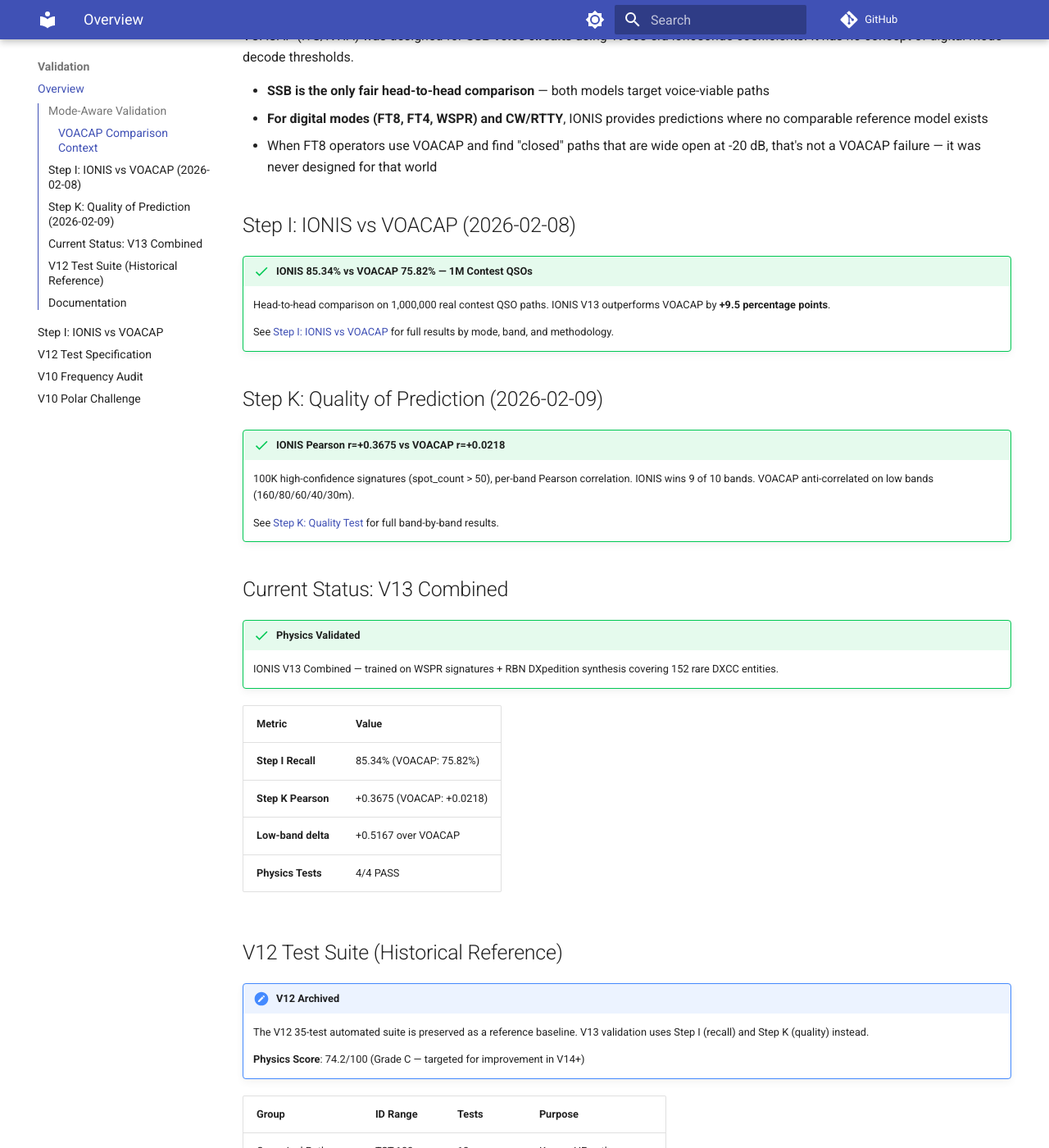
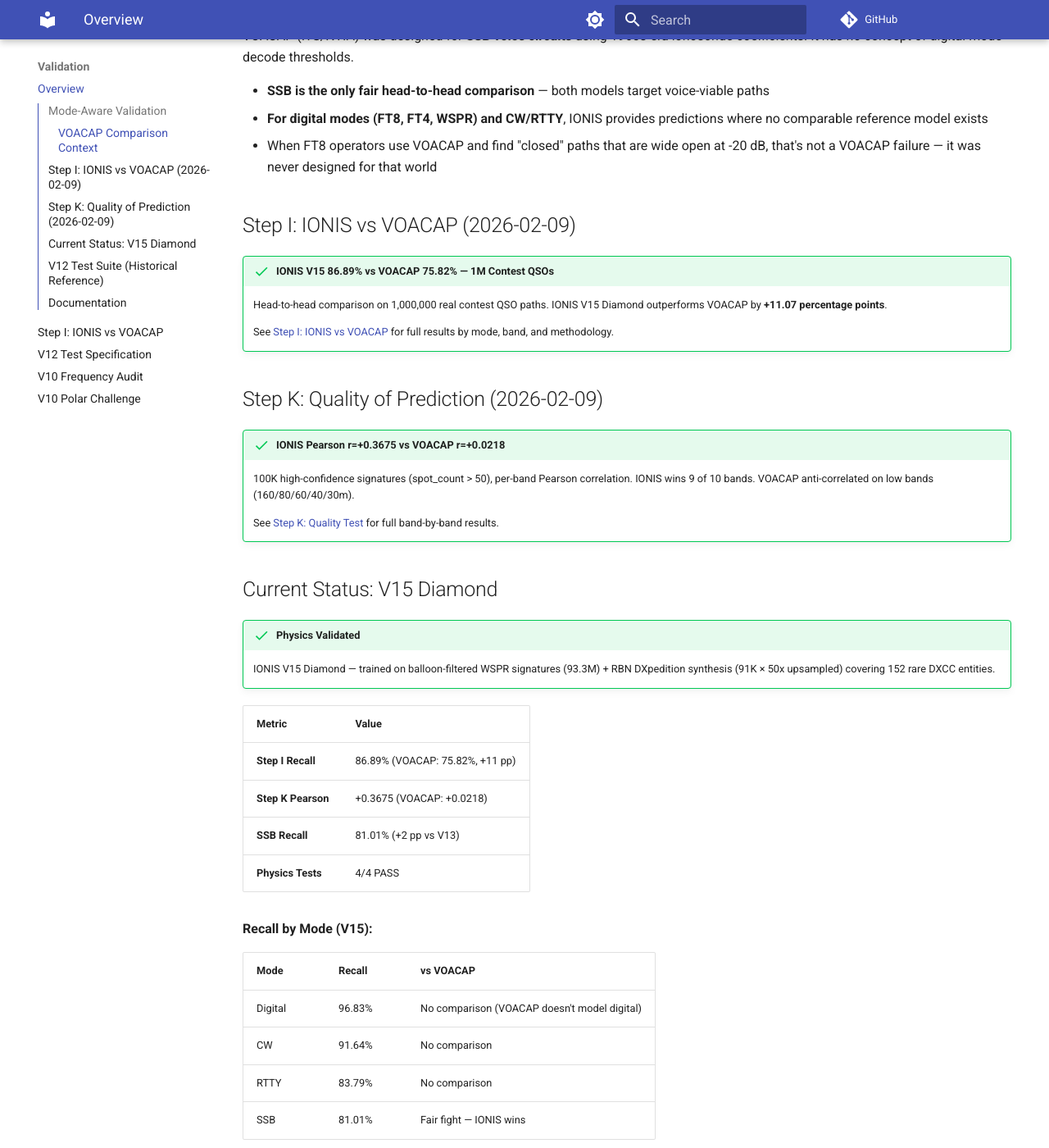
Before and after one commit to IONIS-AI/ionis-docs, an MkDocs documentation site: the page built from docs/validation/index.md, in a window 1280 px wide and 1400 px high, scrolled down 815 px. Shown: the whole window at 82% size. Built offline with MkDocs 1.6.1 and Material for MkDocs 9.7.7, drawn with Linux system fonts in a browser that asks for light colours; comment, search, counter and statistics services are not loaded; some of the changed text lies outside the part shown.

Commit message:
Update validation docs with V15 Diamond results
V15 Diamond Step I results:
- Overall Recall: 86.89% (+11.07 pp vs VOACAP)
- SSB: 81.01% (+2 pp vs V13, +5.2 pp vs VOACAP)
- CW: 91.64%
- RTTY: 83.79%
- Digital: 96.83%

Mode-aware thresholds table updated with V15 numbers.

Co-Authored-By: Claude Opus 4.5 <noreply@anthropic.com>

```diff
--- a/docs/validation/index.md
+++ b/docs/validation/index.md
@@ -8,13 +8,13 @@ IONIS predicts signal-to-noise ratio (SNR) — a physical quantity. The operatio
 question **"Can I work this path right now, on my mode?"** is answered by applying
 mode-specific thresholds to that prediction:
 
-| Mode Family | Threshold | Recall | Interpretation |
-|-------------|-----------|--------|----------------|
-| WSPR | -28 dB | ~95%+ | Model sees nearly all beacon paths |
-| FT8/FT4 | -20 dB | ~95%+ | Digital modes decode deep in the noise |
-| CW | -10 dB | ~90% | Most CW-viable paths detected |
-| RTTY | -5 dB | ~82% | Marginal paths begin to drop |
-| SSB | +5 dB | ~78% | Only strong paths survive for voice |
+| Mode Family | Threshold | Recall (V15) | Interpretation |
+|-------------|-----------|--------------|----------------|
+| WSPR | -28 dB | ~97% | Model sees nearly all beacon paths |
+| FT8/FT4 | -20 dB | 96.83% | Digital modes decode deep in the noise |
+| CW | -10 dB | 91.64% | Most CW-viable paths detected |
+| RTTY | -5 dB | 83.79% | Marginal paths begin to drop |
+| SSB | +5 dB | 81.01% | Only strong paths survive for voice |
 
 The model isn't "worse" at SSB — it correctly predicts marginal paths that clear the
 digital thresholds but fail for voice. The physics is right; the bar is just higher.
@@ -28,11 +28,11 @@ coefficients. It has no concept of digital mode decode thresholds.
 - **For digital modes (FT8, FT4, WSPR) and CW/RTTY**, IONIS provides predictions where no comparable reference model exists
 - When FT8 operators use VOACAP and find "closed" paths that are wide open at -20 dB, that's not a VOACAP failure — it was never designed for that world
 
-## Step I: IONIS vs VOACAP (2026-02-08)
+## Step I: IONIS vs VOACAP (2026-02-09)
 
-!!! success "IONIS 85.34% vs VOACAP 75.82% — 1M Contest QSOs"
+!!! success "IONIS V15 86.89% vs VOACAP 75.82% — 1M Contest QSOs"
     Head-to-head comparison on 1,000,000 real contest QSO paths.
-    IONIS V13 outperforms VOACAP by **+9.5 percentage points**.
+    IONIS V15 Diamond outperforms VOACAP by **+11.07 percentage points**.
 
     See [Step I: IONIS vs VOACAP](step_i_voacap_comparison.md) for
     full results by mode, band, and methodology.
@@ -45,18 +45,27 @@ coefficients. It has no concept of digital mode decode thresholds.
 
     See [Step K: Quality Test](step_k_quality_test.md) for full band-by-band results.
 
-## Current Status: V13 Combined
+## Current Status: V15 Diamond
 
 !!! success "Physics Validated"
-    IONIS V13 Combined — trained on WSPR signatures + RBN DXpedition synthesis
-    covering 152 rare DXCC entities.
+    IONIS V15 Diamond — trained on balloon-filtered WSPR signatures (93.3M) +
+    RBN DXpedition synthesis (91K × 50x upsampled) covering 152 rare DXCC entities.
 
 | Metric | Value |
 |--------|-------|
-| **Step I Recall** | 85.34% (VOACAP: 75.82%) |
+| **Step I Recall** | 86.89% (VOACAP: 75.82%, +11 pp) |
 | **Step K Pearson** | +0.3675 (VOACAP: +0.0218) |
-| **Low-band delta** | +0.5167 over VOACAP |
+| **SSB Recall** | 81.01% (+2 pp vs V13) |
 | **Physics Tests** | 4/4 PASS |
+
+**Recall by Mode (V15):**
+
+| Mode | Recall | vs VOACAP |
+|------|--------|-----------|
+| Digital | 96.83% | No comparison (VOACAP doesn't model digital) |
+| CW | 91.64% | No comparison |
+| RTTY | 83.79% | No comparison |
+| SSB | 81.01% | Fair fight — IONIS wins |
 
 ## V12 Test Suite (Historical Reference)
 
```
Also changed, not shown: docs/validation/step_i_voacap_comparison.md (+21 -22 lines).
